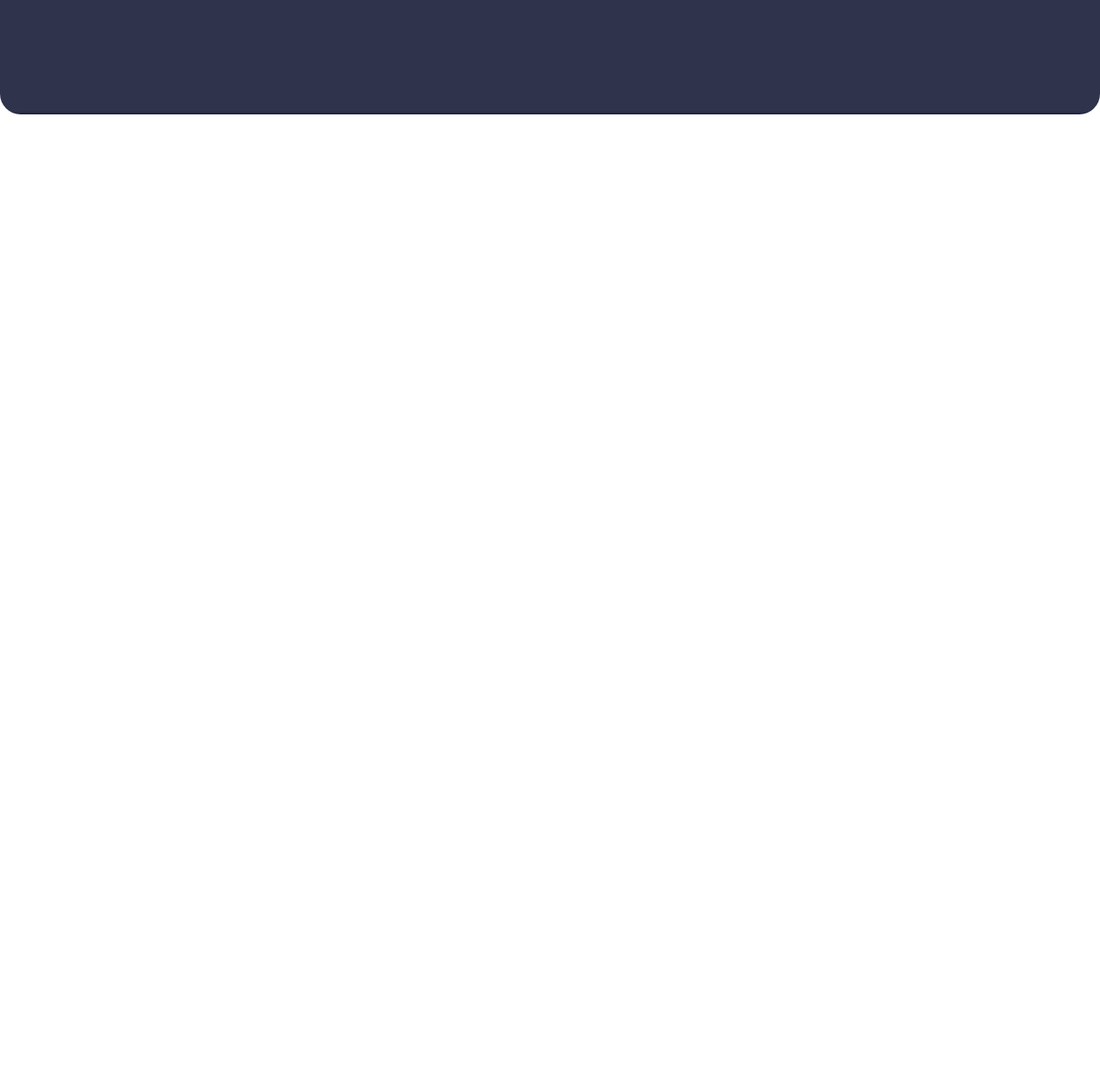
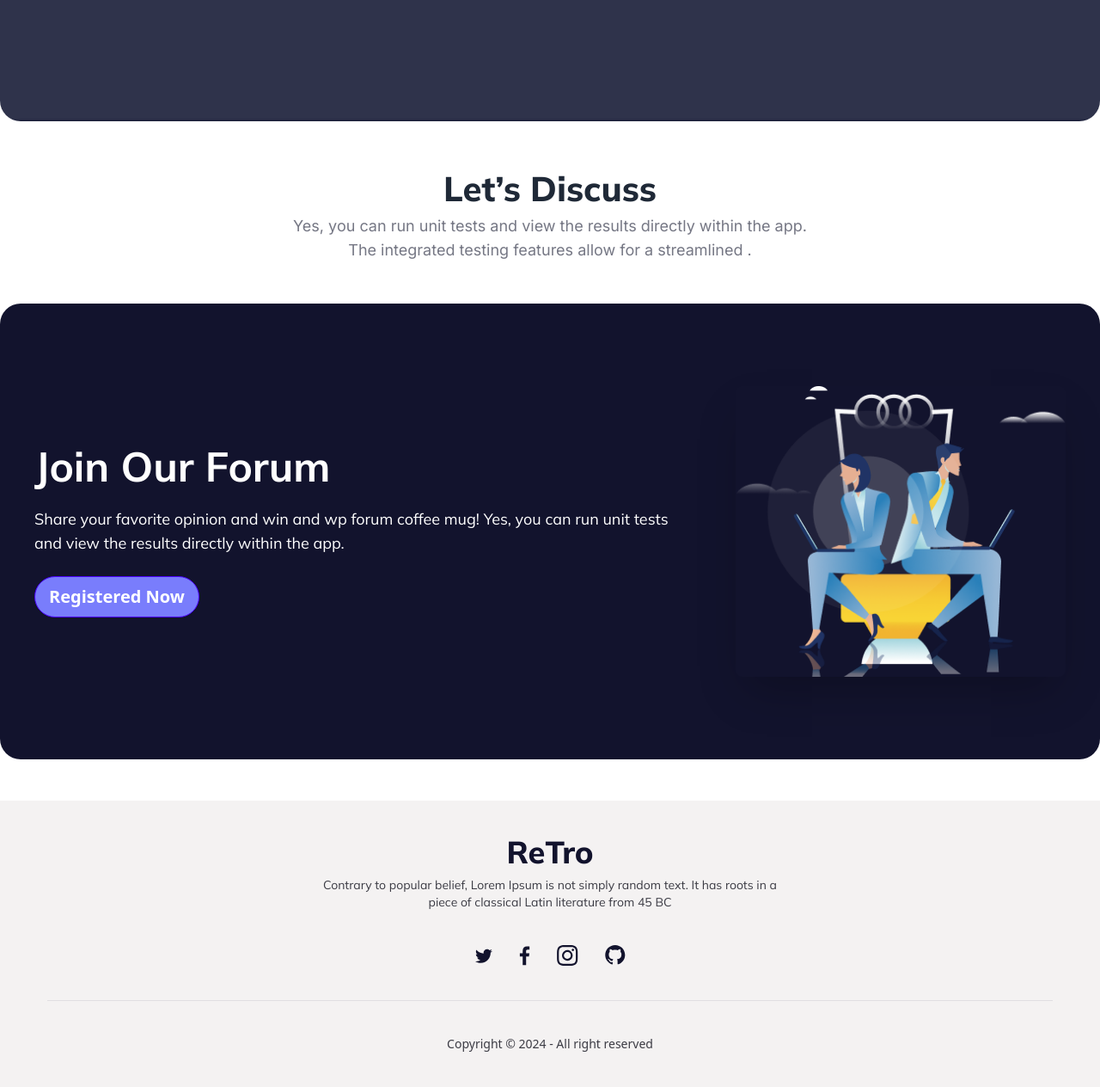
Before and after one commit to tuhin92/retro-forum, a plain HTML site: page index.html in a window 1280 px wide. Shown: the part 563-1827 px from the top of the page at 86% size. Before the commit the page ends 800 px from the top, so only its background shows below. Drawn offline with nearby package versions, Linux system fonts and the light colour scheme.

Commit message:
added another banner and footer

```diff
--- a/index.html
+++ b/index.html
@@ -27,7 +27,7 @@
 </head>
 <body>
     <!-- header started  -->
-    <header class="container mx-auto my-6">
+    <header class="container mx-auto my-8">
 
         <!-- navbar started  -->
         <div class="navbar bg-base-100">
@@ -56,7 +56,6 @@
             </div>
         </div>
 
-
         <!-- banner section  -->
         <section class="my-6">
             <div class="p-6 py-16 lg:py-32 rounded-3xl" style="background-image: url('images/bgbanner.png'); background-size: cover; background-position: center; background-color: #12132D;">
@@ -66,7 +65,7 @@
                         <p class="py-6 text-xl text-white font-medium font-mulish">Share your favorite opinion and win and wp forum coffee mug!</p>
                         <label class="input input-bordered flex items-center gap-2 rounded-full">
                             <input type="text" class="grow" placeholder="Search here anything" />
-                            <span class="badge badge-info p-5 text-white text-xl font-bold font-mulish">Search</span>
+                            <span class="badge badge-info bg-[#797DFC] p-5 text-white text-xl font-bold font-mulish">Search</span>
                         </label>
                     </div>
                     <div class="bg-white py-14 px-20 rounded-3xl font-mulish text-xl">
@@ -85,10 +84,49 @@
 
 
     <!-- main started  -->
-    <main>
+    <main class="container mx-auto my-12">
+        <!-- Let’s Discuss sections  -->
+        <section>
+            <!-- Let’s Discuss  -->
+            <div class="text-center">
+                <h1 class="text-[40px] font-extrabold font-mulish">Let’s Discuss</h1>
+                <p class="text-lg text-[#757784] font-inter">Yes, you can run unit tests and view the results directly within the app. <br> The integrated testing features allow for a streamlined .</p>
+            </div>
+        </section>
 
+
+
+
+
+        <!-- Join Our Forum section  -->
+        <section class="container mx-auto my-12">
+            <div class="hero bg-[#12132D] p-6 py-12 lg:py-20 rounded-3xl">
+                <div class="hero-content flex-col lg:flex-row">
+                    <div class="mb-8 lg:mb-0">
+                        <h1 class="text-4xl lg:text-5xl text-[#FFFFFF] font-bold font-mulish">Join Our Forum</h1>
+                        <p class="py-6 font-mulish text-base lg:text-lg text-[#FFFFFF]">Share your favorite opinion and win and wp forum coffee mug! Yes, you can run unit tests and view the results directly within the app. </p>
+                        <button class="btn btn-primary px-4 rounded-full text-lg lg:text-xl font-bold text-[#FFFFFF] bg-[#797DFC]">Registered Now</button>
+                    </div>
+                    <img src="images/joinforum.png" class="w-full max-w-sm mx-auto rounded-lg shadow-2xl lg:ml-8" />
+                </div>
+            </div>
+        </section>
     </main>
 
     <!-- footer started -->
+    <footer class="footer footer-center p-10 bg-[#f4f2f2] text-primary-content">
+        <aside>
+            <h1 class="font-extrabold text-4xl text-[#12132D] font-mulish ">ReTro</h1>
+            <p class="font-mulish text-[#3b3b44]">Contrary to popular belief, Lorem Ipsum is not simply random text. It has roots in a <br> piece of classical Latin literature from 45 BC</p>
+        </aside>
+        <nav>
+            <div class="grid grid-flow-col gap-2">
+                <a><img src="images/Social.svg" alt=""></a>
+            </div>
+        </nav>
+        <img src="images/Line 2.svg" alt="">
+        <p class="font-light text-[#3b3b44]">Copyright © 2024 - All right reserved</p>
+    </footer>
+
 </body>
 </html>
```
Also changed, not shown: images/Line 2.svg (added), images/Social.svg (added).
